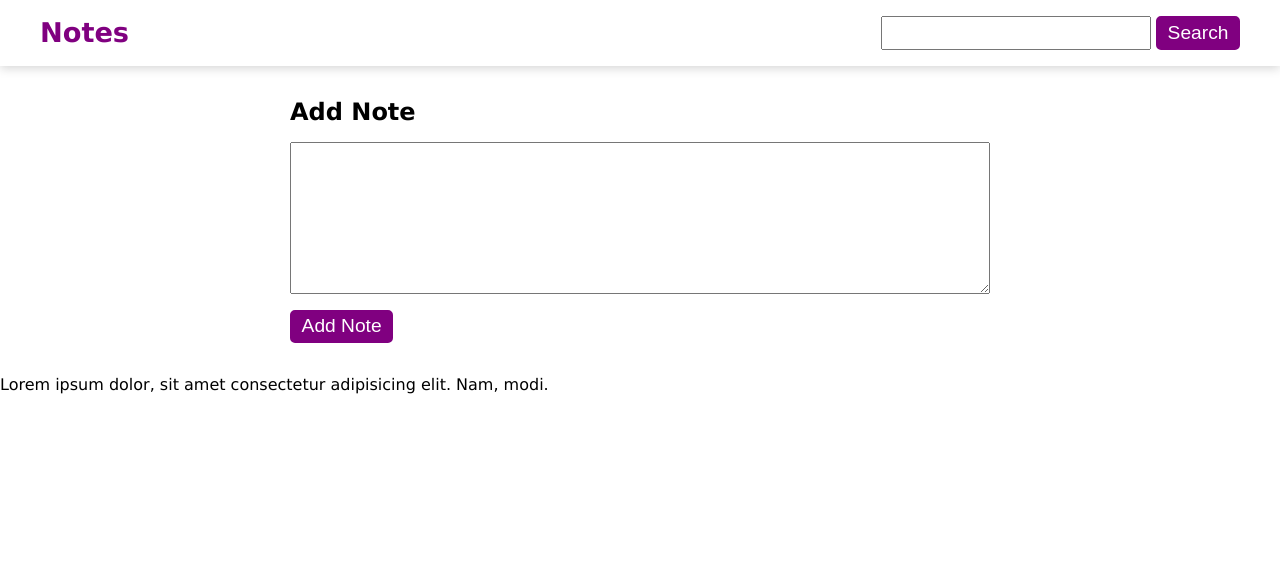
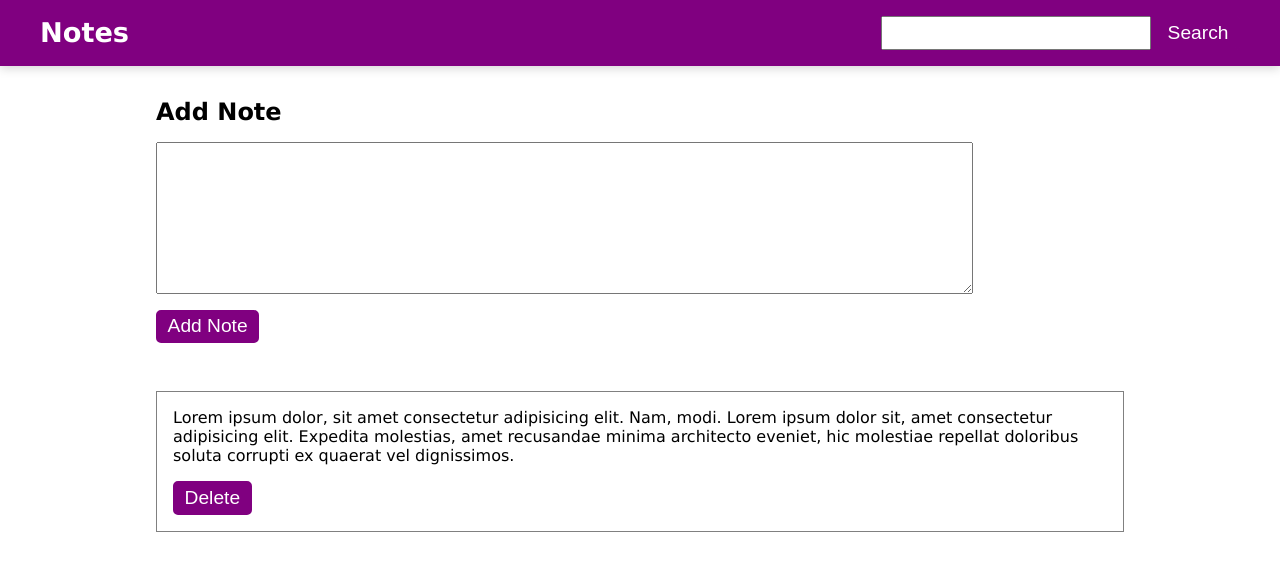
Before and after one commit to Drago78624/Notes-Taking-App, a website built with Vite: page index.html in a window 1280 px wide. Built offline with nearby package versions, Linux system fonts and the light colour scheme.

Commit message:
template finished

```diff
--- a/index.html
+++ b/index.html
@@ -28,7 +28,8 @@
     </div>
     <div class="note-container">
       <div class="note">
-        <p>Lorem ipsum dolor, sit amet consectetur adipisicing elit. Nam, modi.</p>
+        <p>Lorem ipsum dolor, sit amet consectetur adipisicing elit. Nam, modi. Lorem ipsum dolor sit, amet consectetur adipisicing elit. Expedita molestias, amet recusandae minima architecto eveniet, hic molestiae repellat doloribus soluta corrupti ex quaerat vel dignissimos.</p>
+        <button class="delete-btn">Delete</button>
       </div>
     </div>
   </main>
--- a/style.css
+++ b/style.css
@@ -19,6 +19,7 @@ body {
   justify-content: center;
   padding: 1rem;
   box-shadow: 0 2px 10px lightgray;
+  background-color: purple;
 }
 
 .navbar {
@@ -41,15 +42,15 @@ body {
 
 .logo {
   font-size: 1.7rem;
-  color: purple;
+  color: white;
 }
 
-input[type="search"], input[type="submit"] {
+input[type="search"], input[type="submit"], .delete-btn {
   font-size: 1.2rem;
   padding: 0.2em 0.5em;
 }
 
-input[type="submit"] {
+input[type="submit"], .delete-btn {
   cursor: pointer;
   border: 2px solid purple;
   border-radius: 5px;
@@ -58,20 +59,19 @@ input[type="submit"] {
   transition: all 200ms;
 }
 
-input[type="submit"]:hover {
+input[type="submit"]:hover, .delete-btn:hover {
   background-color: white;
   color: purple;
 }
 
-.form-container {
+.form-container, .note-container {
   display: flex;
-  justify-content: center;
-  margin: 1rem 0;
+  margin: 1rem auto;
   padding: 1rem;
+  max-width: 1000px;
 }
 
 .note-field {
-  max-width: 700px;
   width: 100%;
   display: block;
   margin-bottom: 1rem;
@@ -80,3 +80,12 @@ input[type="submit"]:hover {
 .form-container h2 {
   margin-bottom: 1rem;
 }
+
+.note {
+  padding: 1rem;
+  border: 1px solid gray;
+}
+
+.note p {
+  margin-bottom: 1rem;
+}
```
